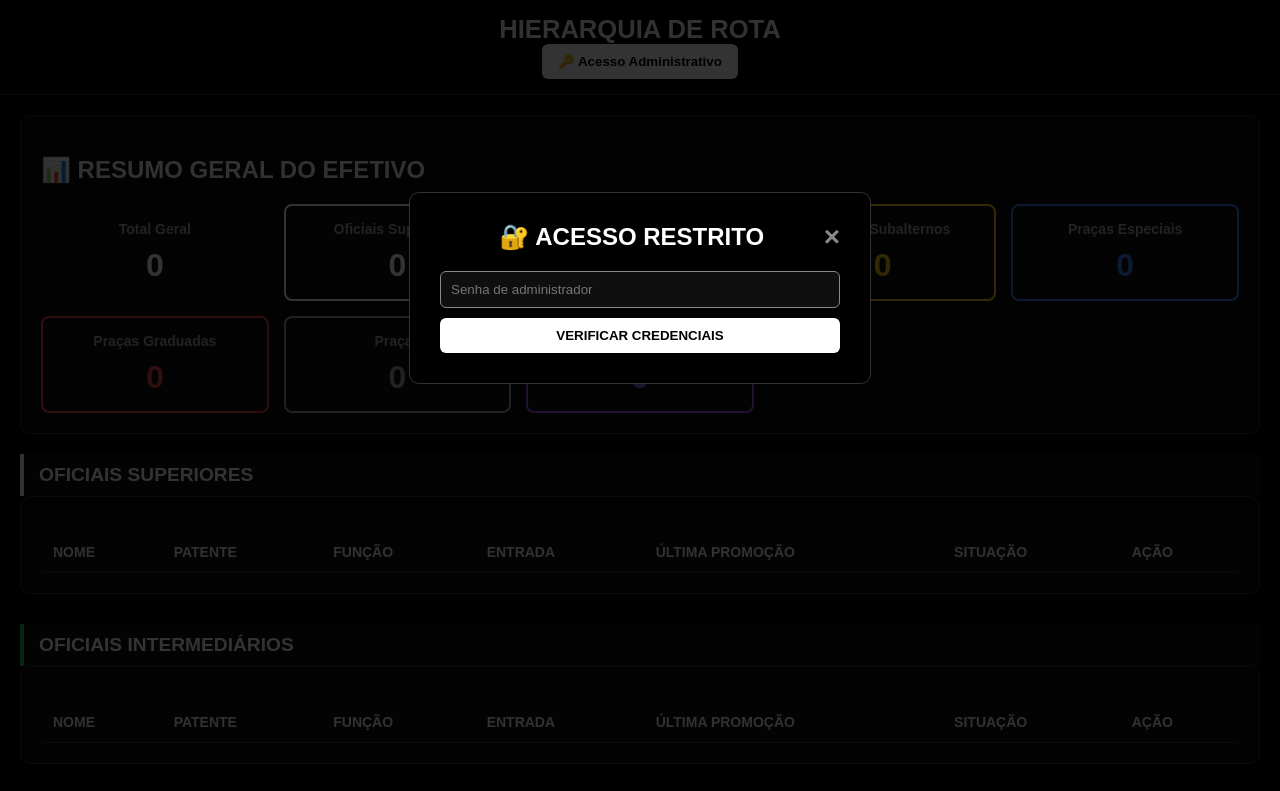
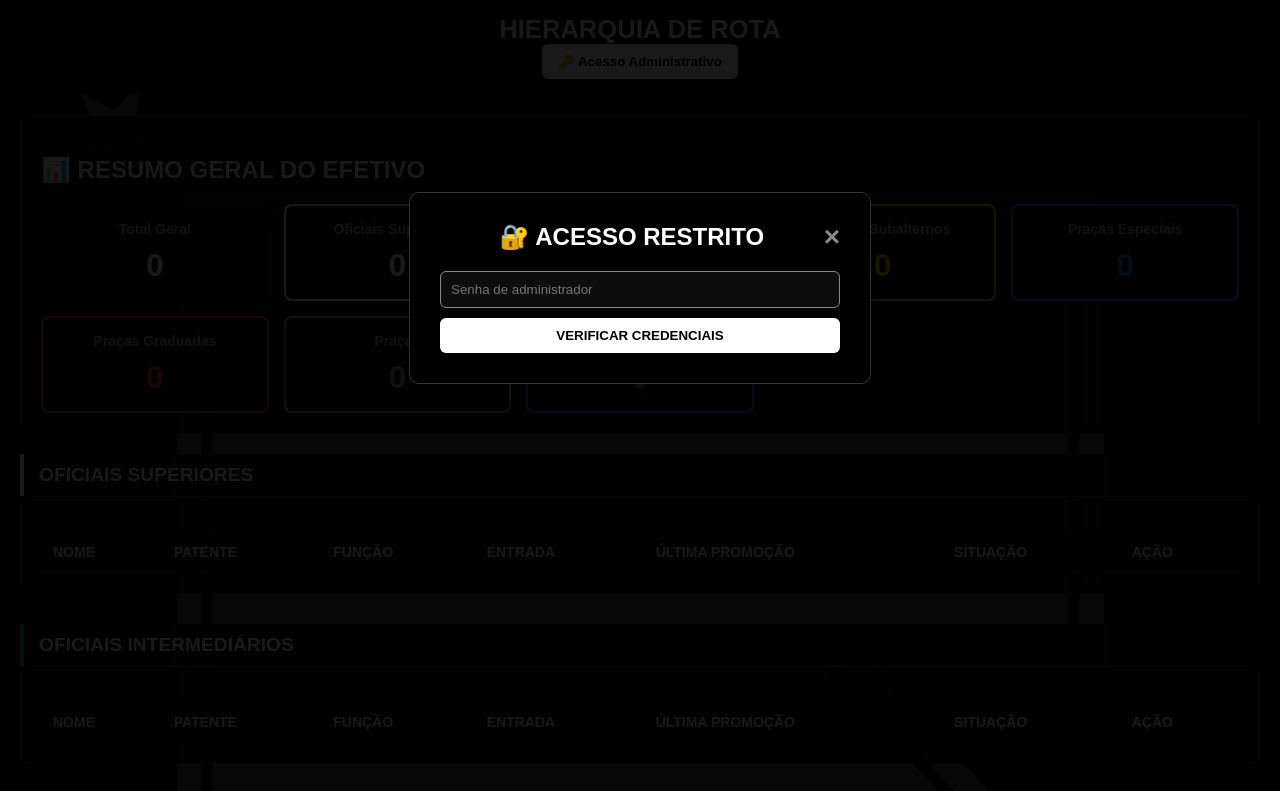
Before and after one commit to ViniciusGorla/Hierarquia, a website: page index.html in a window 1280 px wide. Both pictures are taken after a click on the button "🔑 Acesso Administrativo". Shown: the top 791 px of the page. Drawn offline with Linux system fonts and the light colour scheme.

Commit message:
Background

```diff
--- a/index.html
+++ b/index.html
@@ -5,12 +5,53 @@
 <title>HIERARQUIA DE ROTA</title>
 <meta name="viewport" content="width=device-width, initial-scale=1.0" />
 <style>
-/* ================= VISUAL PRETO E BRANCO ================= */
-body{background:#000;color:#f5f5f5;font-family:Arial;margin:0}
-header{background:#000;border-bottom:1px solid #333;padding:15px;text-align:center;position:relative}
+/* ================= VISUAL PRETO COM BACKGROUND ================= */
+body{
+    background:#000 url('rota_copiar.png') no-repeat center center fixed;
+    background-size: contain;
+    color:#f5f5f5;
+    font-family:Arial;
+    margin:0;
+    position: relative;
+    min-height: 100vh;
+}
+
+/* Overlay escuro para melhor legibilidade */
+body::before {
+    content: '';
+    position: fixed;
+    top: 0;
+    left: 0;
+    width: 100%;
+    height: 100%;
+    background: rgba(0, 0, 0, 0.7);
+    z-index: -1;
+}
+
+header{
+    background:rgba(0,0,0,0.8);
+    border-bottom:1px solid #333;
+    padding:15px;
+    text-align:center;
+    position:relative;
+    backdrop-filter: blur(5px);
+}
 h1{margin:0;font-size:1.6rem}
-.card{background:#0a0a0a;border:1px solid #333;border-radius:10px;padding:20px;margin-bottom:20px}
-main{max-width:1500px;margin:auto;padding:20px}
+.card{
+    background:rgba(10,10,10,0.85);
+    border:1px solid #333;
+    border-radius:10px;
+    padding:20px;
+    margin-bottom:20px;
+    backdrop-filter: blur(5px);
+}
+main{
+    max-width:1500px;
+    margin:auto;
+    padding:20px;
+    position: relative;
+    z-index: 1;
+}
 
 button{padding:10px 16px;border-radius:6px;border:none;font-weight:bold;cursor:pointer;transition:all 0.3s}
 .btn{background:#fff;color:#000}
@@ -28,16 +69,45 @@ button{padding:10px 16px;border-radius:6px;border:none;font-weight:bold;cursor:p
 .btn-status{background:#3b82f6;color:#fff}
 .btn-status:hover{background:#1d4ed8}
 
-input,select{background:#0f0f0f;color:#fff;border:1px solid #444;padding:10px;border-radius:6px;width:100%;margin-bottom:10px;box-sizing:border-box}
+input,select{
+    background:rgba(15,15,15,0.9);
+    color:#fff;
+    border:1px solid #444;
+    padding:10px;
+    border-radius:6px;
+    width:100%;
+    margin-bottom:10px;
+    box-sizing:border-box
+}
 input:focus,select:focus{outline:none;border-color:#888}
 
-table{width:100%;border-collapse:collapse;margin-top:15px}
-th,td{padding:12px;border-bottom:1px solid #333;text-align:left;font-size:14px}
-th{background:#111}
-tr:hover{background:#1a1a1a}
+table{
+    width:100%;
+    border-collapse:collapse;
+    margin-top:15px;
+    background:rgba(10,10,10,0.8);
+}
+th,td{
+    padding:12px;
+    border-bottom:1px solid rgba(51,51,51,0.8);
+    text-align:left;
+    font-size:14px;
+}
+th{
+    background:rgba(17,17,17,0.9);
+}
+tr:hover{background:rgba(26,26,26,0.8)}
 
 /* CORES DAS PATENTES CONFORME SOLICITADO */
-.badge{padding:6px 12px;border-radius:999px;font-weight:bold;border:1px solid #000;display:inline-block;min-width:180px;text-align:center}
+.badge{
+    padding:6px 12px;
+    border-radius:999px;
+    font-weight:bold;
+    border:1px solid #000;
+    display:inline-block;
+    min-width:180px;
+    text-align:center
+}
 .superior{background:#ffffff;color:#000000 !important;border:1px solid #aaa} /* BRANCO */
 .intermediario{background:#22c55e;color:#000000 !important;border:1px solid #166534} /* VERDE */
 .subalterno{background:#facc15;color:#000000 !important;border:1px solid #a16207} /* AMARELO */
@@ -59,7 +129,16 @@ tr:hover{background:#1a1a1a}
 .status-inativo{background:#ef4444}
 
 /* CATEGORIAS COM CORES NAS LATERAIS */
-.categoria-header{background:#111;color:#fff;padding:10px 15px;margin-top:20px;border-left:4px solid #fff;font-weight:bold;font-size:1.2em}
+.categoria-header{
+    background:rgba(17,17,17,0.9);
+    color:#fff;
+    padding:10px 15px;
+    margin-top:20px;
+    border-left:4px solid #fff;
+    font-weight:bold;
+    font-size:1.2em;
+    backdrop-filter: blur(5px);
+}
 .categoria-container{margin-bottom:30px}
 
 /* CORES DAS BORDAS LATERAIS PARA CADA CATEGORIA */
@@ -76,7 +155,15 @@ tr:hover{background:#1a1a1a}
 
 /* TOTALS */
 .totals-grid{display:grid;grid-template-columns:repeat(auto-fit,minmax(200px,1fr));gap:15px;margin-top:20px}
-.total-card{background:#111;padding:15px;border-radius:8px;text-align:center;border:2px solid transparent;transition:border-color 0.3s}
+.total-card{
+    background:rgba(17,17,17,0.85);
+    padding:15px;
+    border-radius:8px;
+    text-align:center;
+    border:2px solid transparent;
+    transition:border-color 0.3s;
+    backdrop-filter: blur(5px);
+}
 .total-card h3{margin:0 0 10px 0;color:#aaa;font-size:14px}
 .total-card .numero{font-size:32px;font-weight:bold;color:#fff}
 
@@ -99,8 +186,17 @@ tr:hover{background:#1a1a1a}
 .total-card.estagio .numero{color:#a855f7} /* ROXO */
 
 /* LOGIN MODAL */
-.modal{display:none;position:fixed;z-index:1000;left:0;top:0;width:100%;height:100%;background-color:rgba(0,0,0,0.8)}
-.modal-content{background:#000;margin:15% auto;padding:30px;border-radius:10px;width:90%;max-width:400px;border:1px solid #333}
+.modal{display:none;position:fixed;z-index:1000;left:0;top:0;width:100%;height:100%;background-color:rgba(0,0,0,0.9)}
+.modal-content{
+    background:rgba(0,0,0,0.9);
+    margin:15% auto;
+    padding:30px;
+    border-radius:10px;
+    width:90%;
+    max-width:400px;
+    border:1px solid #333;
+    backdrop-filter: blur(10px);
+}
 .modal h2{margin-top:0;color:#fff;text-align:center}
 .close{color:#888;float:right;font-size:28px;font-weight:bold;cursor:pointer;line-height:1}
 .close:hover{color:#fff}
@@ -121,7 +217,7 @@ tr:hover{background:#1a1a1a}
 </head>
 <body>
 <header>
-<h1> HIERARQUIA DE ROTA</h1>
+<h1> HIERARQUIA DE ROTA </h1>
 <button id="loginBtn" class="btn">🔑 Acesso Administrativo</button>
 <button id="logoutBtn" class="btn-danger hidden">🚪 Sair</button>
 </header>
@@ -198,7 +294,7 @@ tr:hover{background:#1a1a1a}
 <input type="checkbox" id="estagio" />
 <label for="estagio" style="font-weight:bold;color:#a855f7">🎓 MARCAR COMO ESTAGIÁRIO</label>
 </div>
-<div style="margin:10px 0;padding:10px;background:#1a1a1a;border-radius:6px;border-left:4px solid #a855f7">
+<div style="margin:10px 0;padding:10px;background:rgba(26,26,26,0.8);border-radius:6px;border-left:4px solid #a855f7">
 <small style="color:#d8b4fe;">ℹ️ Estagiários aparecem na categoria especial "ESTÁGIOS" abaixo de Praças.</small>
 </div>
 
```
Also changed, not shown: rota_copiar.png (added).
